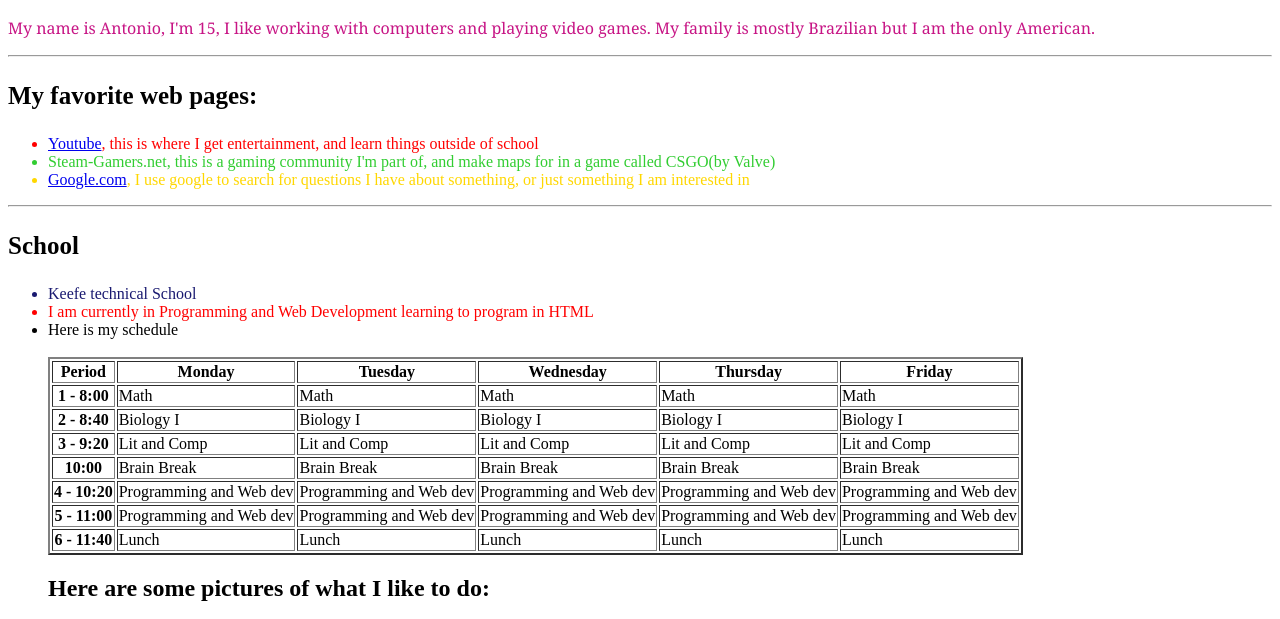
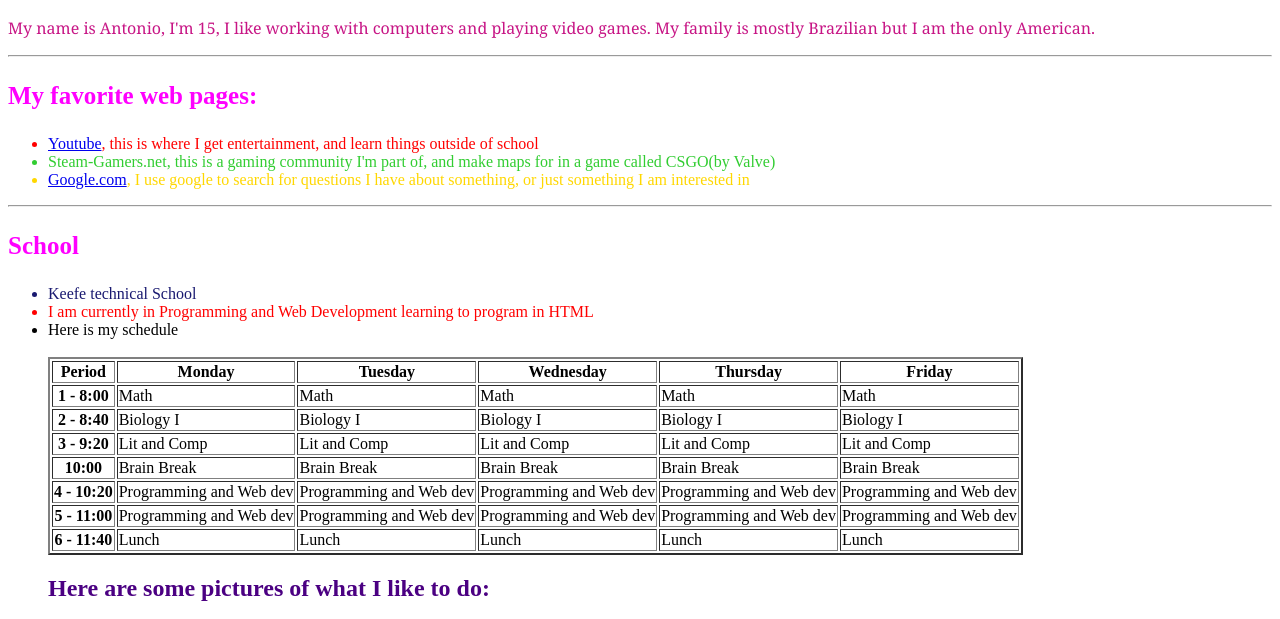
Before and after one commit to KTProg-2024/my-own-webpage-AntonioN20, a plain HTML site: page index.html in a window 1280 px wide. Shown: the part 166-785 px from the top of the page. Drawn offline with Linux system fonts and the light colour scheme.

Commit message:
Added more colors

```diff
--- a/index.html
+++ b/index.html
@@ -12,8 +12,13 @@
             color:MediumVioletRed;
           }
 
+          h2 {
+            color:Indigo;
+          }
+
           h3 {
             font-size:25px;
+            color:Magenta;
           }
         </style>
     </head>
```
